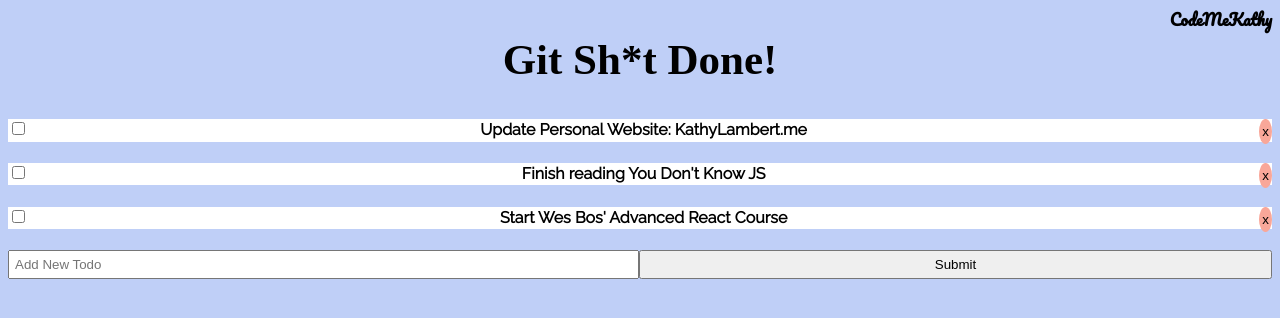
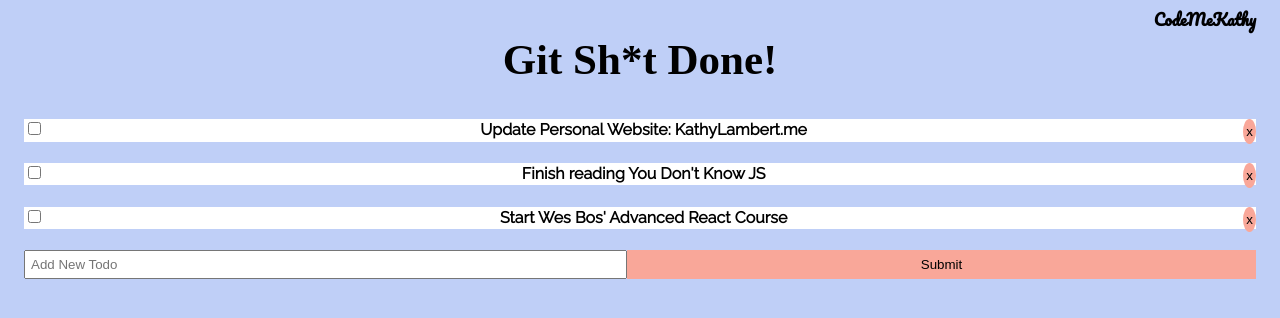
Before and after one commit to CodeMeKathy/reactcc, a React (Create React App) app: page / in a window 1280 px wide. Shown: the top 318 px of the page. Built offline with nearby package versions, Linux system fonts and the light colour scheme; a web font is replaced by a local one.

Commit message:
Moved btnStyle styling from TodoItem.js to App.css. Styled btnStyle, btn, btnStyle:hover and btn:hover within App.css

```diff
--- a/src/App.css
+++ b/src/App.css
@@ -14,6 +14,10 @@ body {
   line-height: 1.4;
   background-color: #BFCFF7;
 
+}
+
+.container {
+  padding: 0 1rem;
 }
 
 .App-header {
@@ -54,3 +58,30 @@ body {
   /* margin-left: 30em; */
   /* margin-right: 0; */
 }
+
+
+.btnStyle {
+  background: #F9A799;
+  border-radius: 50%;
+  cursor: pointer;
+  float: right;
+  border: none;
+  padding: 5px 3px;
+}
+
+.btnStyle:hover {
+  background: #A5AAD9;
+}
+
+.btn {
+  /* display: inline-block; */
+  border: none;
+  background: #F9A799;
+  padding: 7px 20px;
+  cursor: pointer;
+}
+
+
+.btn:hover {
+  background: #A5AAD9;
+}
--- a/src/App.js
+++ b/src/App.js
@@ -53,10 +53,12 @@ class App extends Component {
     // console.log(this.state.todos)
     return (
       <div className="App">
-        <Logo />
-        <Header />
-        <Todos todos={this.state.todos} markTodoComplete={this.markTodoComplete} delTodo={this.delTodo} />
-        <AddTodoItem />
+        <div className="container">
+          <Logo />
+          <Header />
+          <Todos todos={this.state.todos} markTodoComplete={this.markTodoComplete} delTodo={this.delTodo} />
+          <AddTodoItem />
+        </div>
       </div>
     );
   }
--- a/src/components/TodoItem.js
+++ b/src/components/TodoItem.js
@@ -39,7 +39,7 @@ export class TodoItem extends Component {
         <h4 className='todos' >
         <input type="checkbox" name="checkbox" className="checkbox" onChange={this.props.markTodoComplete.bind(this, id)} /> {' '}
         { title }
-        <button onClick={this.props.delTodo.bind(this, id)} style={btnStyle}> x </button>
+        <button onClick={this.props.delTodo.bind(this, id)} className='btnStyle'> x </button>
         </h4>
       </div>
         )
@@ -57,13 +57,7 @@ TodoItem.propTypes = {
 //   backgroundColor: '#eeeeee'
 // }
 
-const btnStyle = {
-  background: '#F9A799',
-  borderRadius: '50%',
-  cursor: 'wait',
-  float: 'right',
-  border: 'none',
-  padding: '5px 3px',
-}
+
+
 
 export default TodoItem
```
